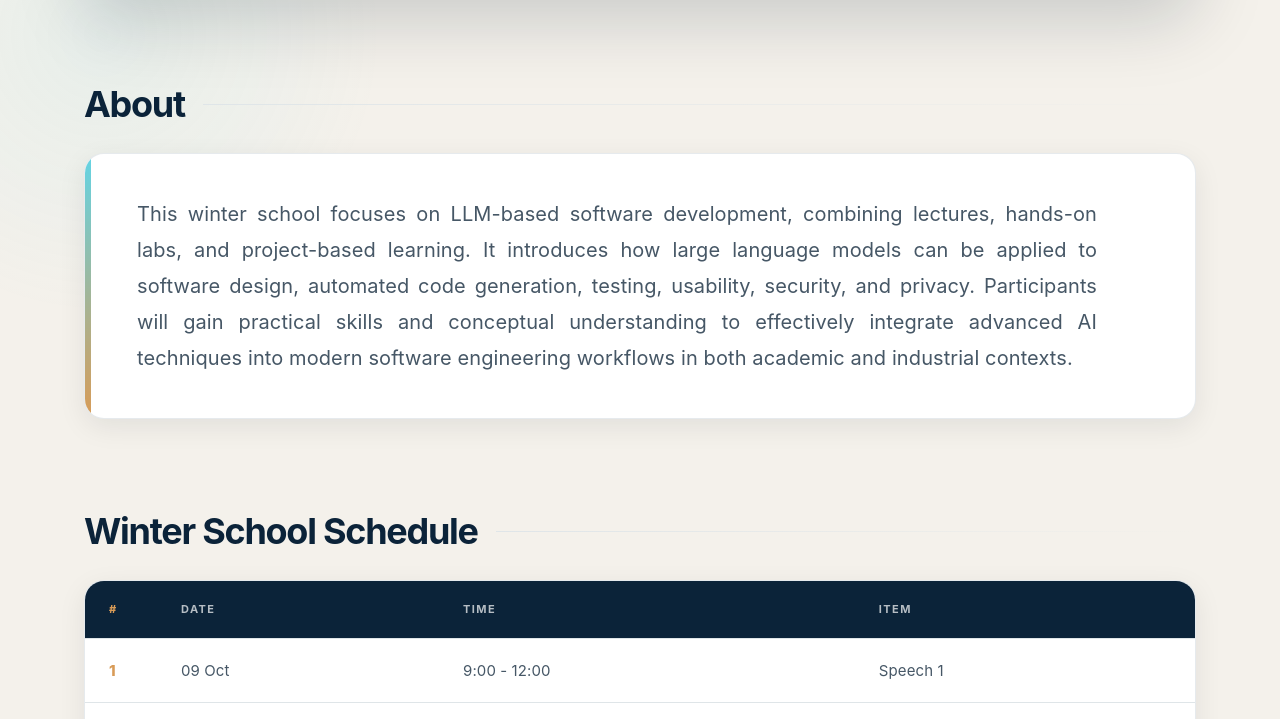
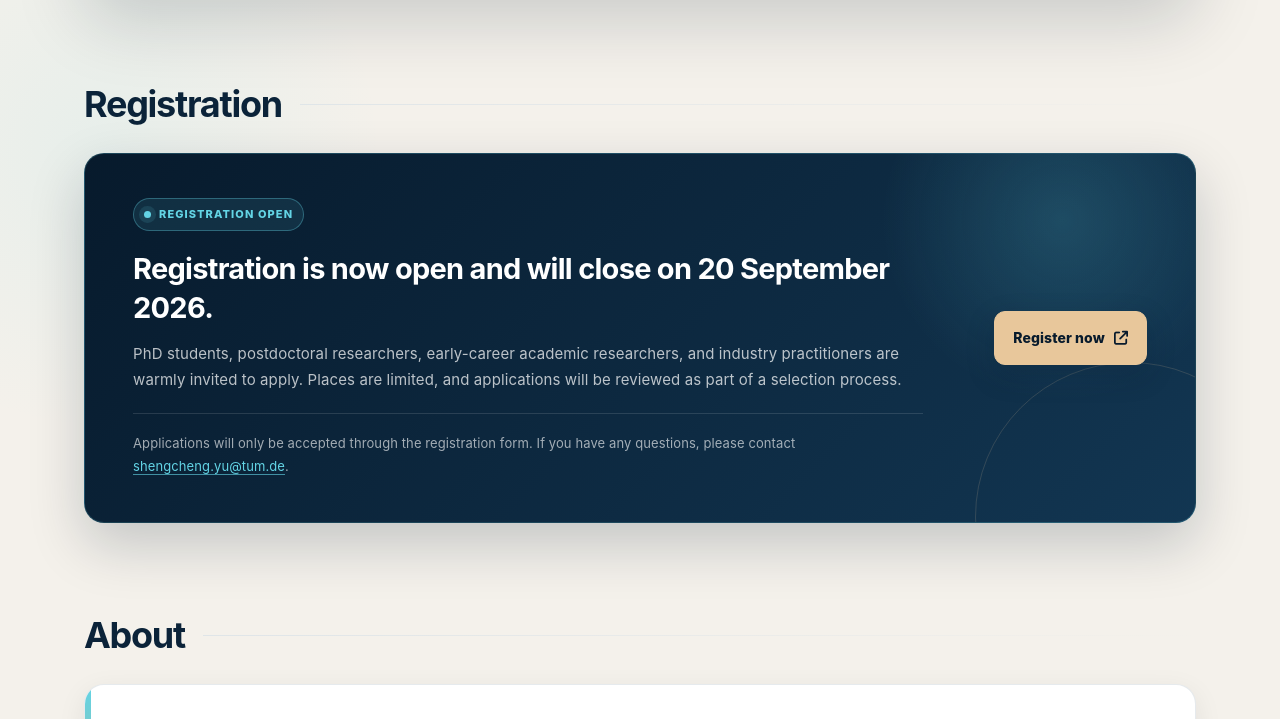
Before and after one commit to LLMSoftwareDev/LLMSoftwareDev.github.io, a Jekyll site: the page built from _pages/home_2026.md, in a window 1280 px wide and 1400 px high, cut to the strip 681-1400 px from the top of the window. Built offline with Jekyll 4.4.1, drawn with Linux system fonts in a browser that asks for light colours; nearby versions of some CDN libraries.

Commit message:
Add registration section

```diff
--- a/2026/css/main.css
+++ b/2026/css/main.css
@@ -341,6 +341,128 @@ p {
   font-weight: 560;
   letter-spacing: 0;
   vertical-align: 0.12em;
+}
+
+.registration-card {
+  position: relative;
+  display: grid;
+  padding: 44px 48px;
+  overflow: hidden;
+  border: 1px solid rgba(99, 212, 229, 0.2);
+  border-radius: 20px;
+  background:
+    radial-gradient(circle at 88% 18%, rgba(99, 212, 229, 0.18), transparent 18rem),
+    linear-gradient(135deg, var(--navy-950), var(--navy-800));
+  box-shadow: 0 22px 56px rgba(7, 26, 44, 0.2);
+  color: var(--surface);
+  grid-template-columns: minmax(0, 1fr) auto;
+  align-items: center;
+  gap: 48px;
+}
+
+.registration-card::after {
+  position: absolute;
+  right: -90px;
+  bottom: -150px;
+  width: 310px;
+  height: 310px;
+  border: 1px solid rgba(232, 199, 155, 0.16);
+  border-radius: 50%;
+  content: "";
+}
+
+.registration-copy,
+.registration-action {
+  position: relative;
+  z-index: 1;
+}
+
+.registration-copy {
+  max-width: 800px;
+}
+
+.registration-status {
+  display: inline-flex;
+  margin-bottom: 18px;
+  padding: 6px 10px;
+  border: 1px solid rgba(99, 212, 229, 0.34);
+  border-radius: 999px;
+  background: rgba(99, 212, 229, 0.1);
+  color: var(--cyan-400);
+  font-size: 11px;
+  font-weight: 760;
+  letter-spacing: 0.1em;
+  text-transform: uppercase;
+  align-items: center;
+  gap: 8px;
+}
+
+.status-dot {
+  width: 7px;
+  height: 7px;
+  border-radius: 50%;
+  background: var(--cyan-400);
+  box-shadow: 0 0 0 5px rgba(99, 212, 229, 0.12);
+}
+
+.registration-card p {
+  max-width: 790px;
+  margin-bottom: 14px;
+  color: rgba(255, 255, 255, 0.72);
+  font-size: 15px;
+  line-height: 1.75;
+}
+
+.registration-card .registration-deadline {
+  margin-bottom: 14px;
+  color: var(--surface);
+  font-size: clamp(21px, 2.6vw, 29px);
+  font-weight: 700;
+  letter-spacing: -0.025em;
+  line-height: 1.35;
+}
+
+.registration-card .registration-note {
+  margin: 20px 0 0;
+  padding-top: 18px;
+  border-top: 1px solid rgba(255, 255, 255, 0.12);
+  color: rgba(255, 255, 255, 0.62);
+  font-size: 13px;
+}
+
+.registration-note a {
+  border-bottom: 1px solid rgba(99, 212, 229, 0.62);
+  color: var(--cyan-400);
+}
+
+.registration-note a:hover,
+.registration-note a:focus {
+  color: var(--surface);
+}
+
+.registration-button {
+  display: inline-flex;
+  min-width: 148px;
+  padding: 14px 18px;
+  border: 1px solid var(--gold-300);
+  border-radius: 11px;
+  background: var(--gold-300);
+  box-shadow: 0 10px 28px rgba(7, 26, 44, 0.24);
+  color: var(--navy-950);
+  font-size: 14px;
+  font-weight: 780;
+  align-items: center;
+  justify-content: center;
+  gap: 9px;
+  transition: background 180ms ease, border-color 180ms ease, color 180ms ease, transform 180ms ease;
+}
+
+.registration-button:hover,
+.registration-button:focus {
+  border-color: var(--surface);
+  background: var(--surface);
+  color: var(--navy-950);
+  transform: translateY(-2px);
 }
 
 .about-card,
@@ -751,6 +873,24 @@ p {
     margin-bottom: 20px;
   }
 
+  .registration-card {
+    padding: 30px 25px;
+    grid-template-columns: 1fr;
+    gap: 25px;
+  }
+
+  .registration-card p {
+    font-size: 14px;
+  }
+
+  .registration-card .registration-deadline {
+    font-size: 21px;
+  }
+
+  .registration-button {
+    width: 100%;
+  }
+
   .about-card {
     padding: 30px 25px 30px 31px;
   }
--- a/_includes/head_2026.html
+++ b/_includes/head_2026.html
@@ -29,7 +29,7 @@
 
   <!-- CSS  -->
   <link rel="stylesheet" type="text/css" href="{{ "/2026/css/bootstrap.min.css" | prepend:site.baseurl }}">
-  <link rel="stylesheet" type="text/css" href="{{ "/2026/css/main.css?4" | prepend:site.baseurl }}" media="screen,projection">
+  <link rel="stylesheet" type="text/css" href="{{ "/2026/css/main.css?5" | prepend:site.baseurl }}" media="screen,projection">
 
   <!-- Font Awesome -->
   <script src="https://kit.fontawesome.com/9e7d888dfb.js" crossorigin="anonymous"></script>
--- a/_includes/header_2026.html
+++ b/_includes/header_2026.html
@@ -10,6 +10,7 @@
     </div>
     <div class="navbar-collapse collapse" id="navbar-main">
       <ul class="nav navbar-nav">
+        <li><a href="#registration">Registration</a></li>
         <li><a href="#schedule">Schedule</a></li>
         <li><a href="#organizer">Organization</a></li>
         <li><a href="#speaker">Speakers</a></li>
--- a/_pages/home_2026.md
+++ b/_pages/home_2026.md
@@ -25,6 +25,23 @@ acknowledgements: ""
     <figcaption>Photo: GenAI</figcaption>
   </figure>
   <div class="hero-overlay"></div>
+</section>
+
+<section class="content-section registration-section" id="registration">
+  <div class="section-heading">
+    <h2>Registration</h2>
+  </div>
+  <div class="registration-card">
+    <div class="registration-copy">
+      <div class="registration-status"><span class="status-dot" aria-hidden="true"></span>Registration Open</div>
+      <p class="registration-deadline">Registration is now open and will close on 20 September 2026.</p>
+      <p>PhD students, postdoctoral researchers, early-career academic researchers, and industry practitioners are warmly invited to apply. Places are limited, and applications will be reviewed as part of a selection process.</p>
+      <p class="registration-note">Applications will only be accepted through the registration form. If you have any questions, please contact <a href="mailto:shengcheng.yu@tum.de">shengcheng.yu@tum.de</a>.</p>
+    </div>
+    <div class="registration-action">
+      <a class="registration-button" href="https://forms.gle/u32n6pacaSGMgpk57" target="_blank" rel="noopener">Register now <i class="fa fa-arrow-up-right-from-square" aria-hidden="true"></i></a>
+    </div>
+  </div>
 </section>
 
 <section class="content-section about-section" id="about">
```
